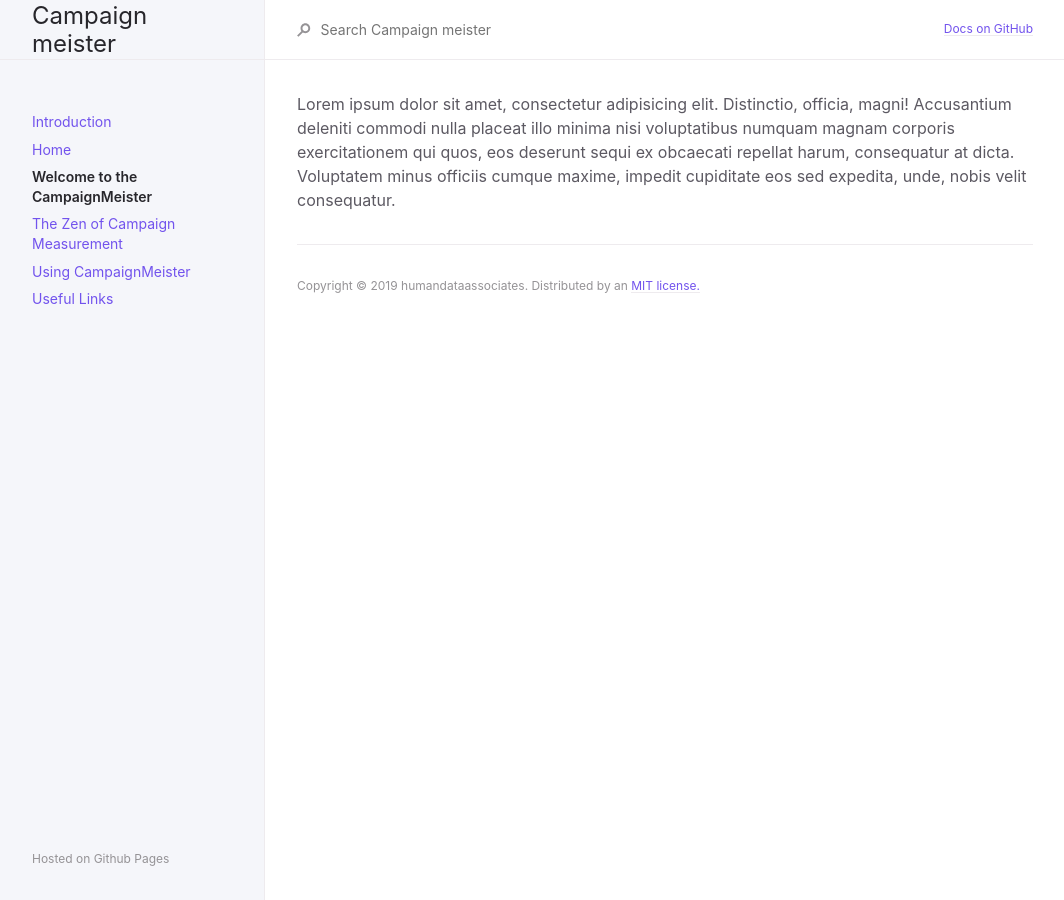
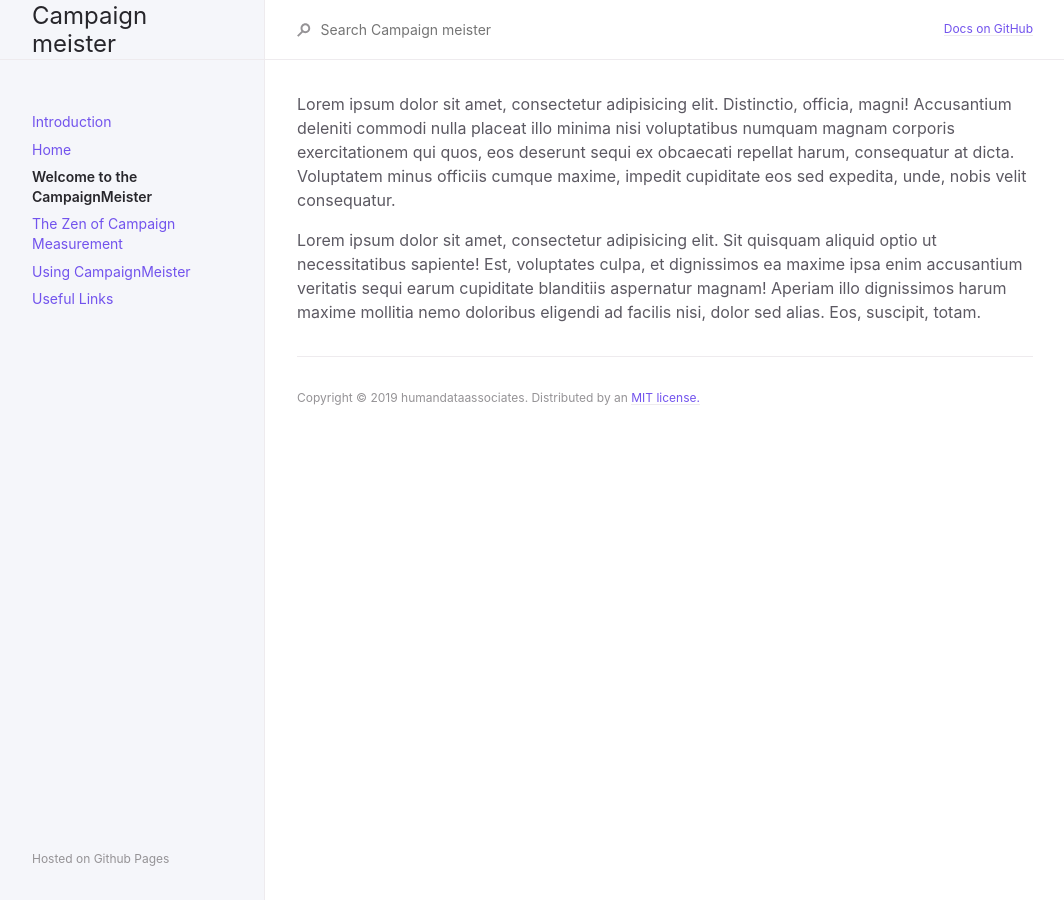
Before and after one commit to humandataassociates/campaignmeister_pages, a Jekyll site: the page built from welcome-to-the-campaignmeister.md, in a window 1280 px wide. Shown: the whole page, without its empty margins (107-1171 px from the left). Built offline with Jekyll 4.4.1, drawn with Linux system fonts in a browser that asks for light colours.

Commit message:
fix build

```diff
--- a/welcome-to-the-campaignmeister.md
+++ b/welcome-to-the-campaignmeister.md
@@ -4,3 +4,5 @@ title: Welcome to the CampaignMeister
 nav_order: 2
 ---
 Lorem ipsum dolor sit amet, consectetur adipisicing elit. Distinctio, officia, magni! Accusantium deleniti commodi nulla placeat illo minima nisi voluptatibus numquam magnam corporis exercitationem qui quos, eos deserunt sequi ex obcaecati repellat harum, consequatur at dicta. Voluptatem minus officiis cumque maxime, impedit cupiditate eos sed expedita, unde, nobis velit consequatur.
+
+Lorem ipsum dolor sit amet, consectetur adipisicing elit. Sit quisquam aliquid optio ut necessitatibus sapiente! Est, voluptates culpa, et dignissimos ea maxime ipsa enim accusantium veritatis sequi earum cupiditate blanditiis aspernatur magnam! Aperiam illo dignissimos harum maxime mollitia nemo doloribus eligendi ad facilis nisi, dolor sed alias. Eos, suscipit, totam.
```
